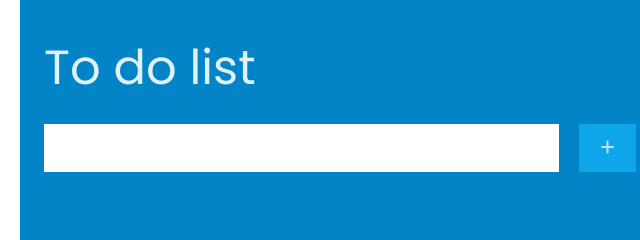
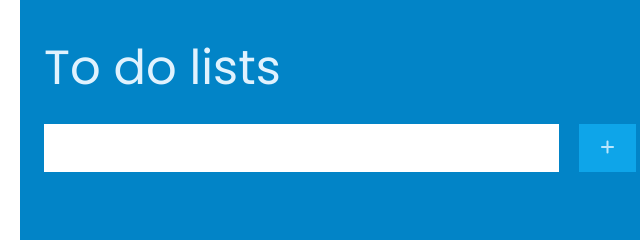
Before and after one commit to nyozin123/todo-, a website built with Vite: page index.html in a window 1280 px wide. Shown: the top 240 px of the page, 300-940 px from the left. Built offline with nearby package versions, Linux system fonts and the light colour scheme; a web font is replaced by a local one.

Commit message:
update title

```diff
--- a/index.html
+++ b/index.html
@@ -15,7 +15,7 @@
     <main>
         <div class="w-full md:w-[80%] lg:w-[50%] bg-sky-600 h-screen mx-auto px-3 md:px-6 py-8">
             <div>
-                <h2 class="text-[48px] text-sky-100">To do list</h2>
+                <h2 class="text-[48px] text-sky-100">To do lists</h2>
             </div>
             <form id="frm-task">
                 <div class="w-full flex items-center gap-2 md:gap-5 mt-5">
```
